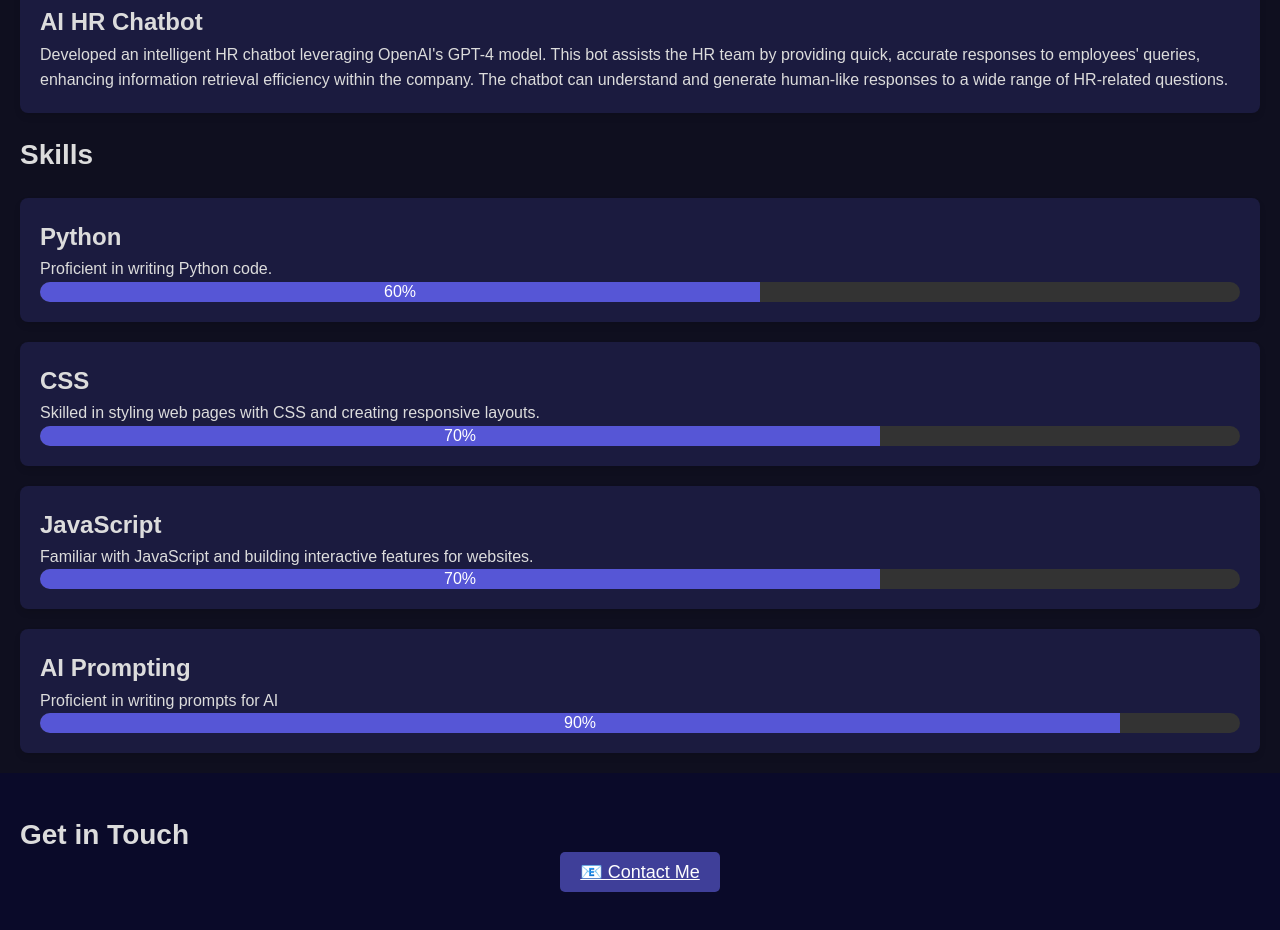
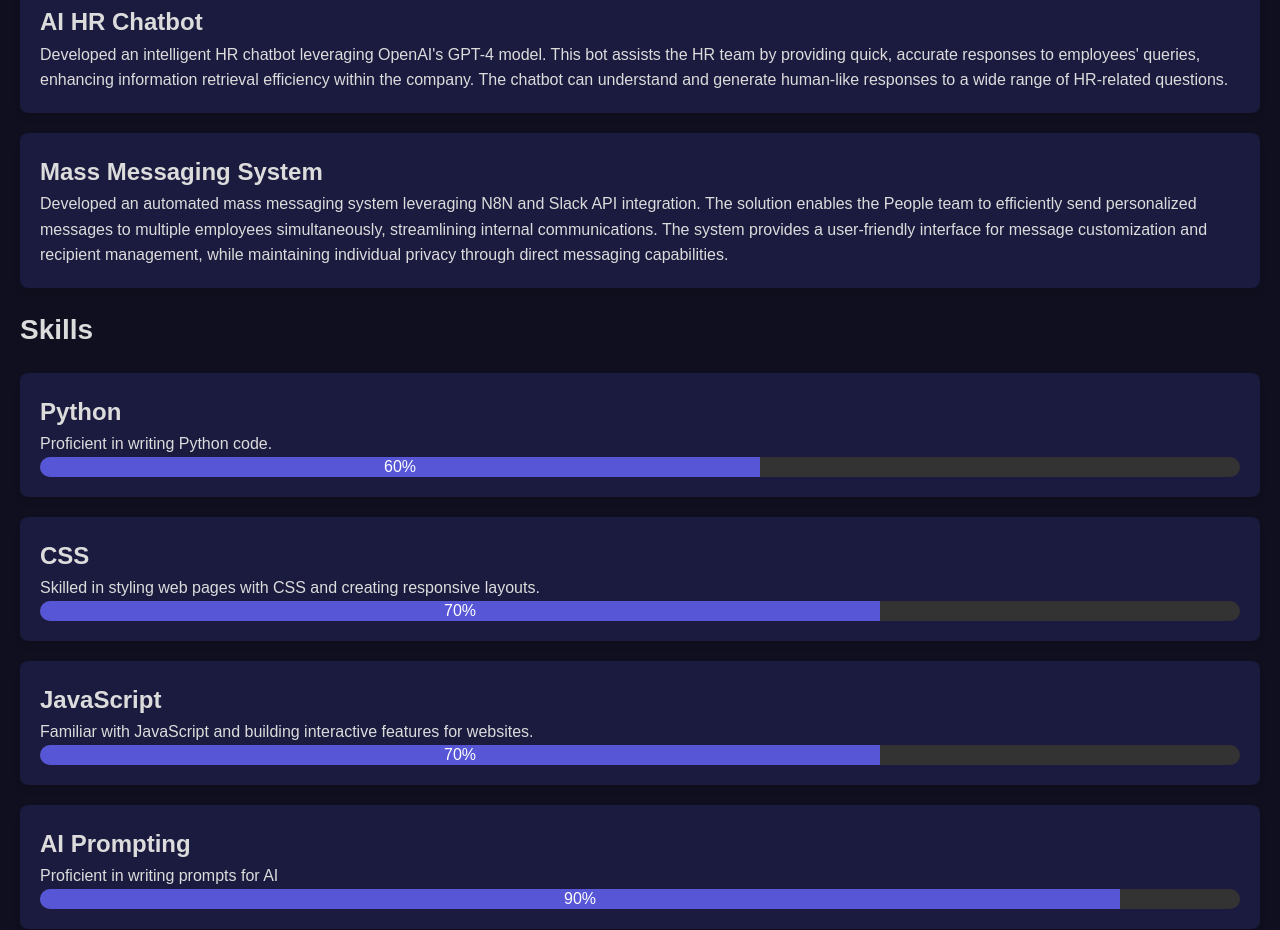
Before and after one commit to ingridyt/personal-homepage, a plain HTML site: page index.html in a window 1280 px wide. Shown: the part 876-1806 px from the top of the page. Drawn offline with Linux system fonts and the light colour scheme.

Commit message:
Add files via upload

```diff
--- a/index.html
+++ b/index.html
@@ -41,6 +41,10 @@
         <div class="project">
             <h3>AI HR Chatbot</h3>
             <p>Developed an intelligent HR chatbot leveraging OpenAI's GPT-4 model. This bot assists the HR team by providing quick, accurate responses to employees' queries, enhancing information retrieval efficiency within the company. The chatbot can understand and generate human-like responses to a wide range of HR-related questions.</p>
+        </div>
+        <div class="project">
+            <h3>Mass Messaging System</h3>
+            <p>Developed an automated mass messaging system leveraging N8N and Slack API integration. The solution enables the People team to efficiently send personalized messages to multiple employees simultaneously, streamlining internal communications. The system provides a user-friendly interface for message customization and recipient management, while maintaining individual privacy through direct messaging capabilities.</p>
         </div>
     </section>
 
```
